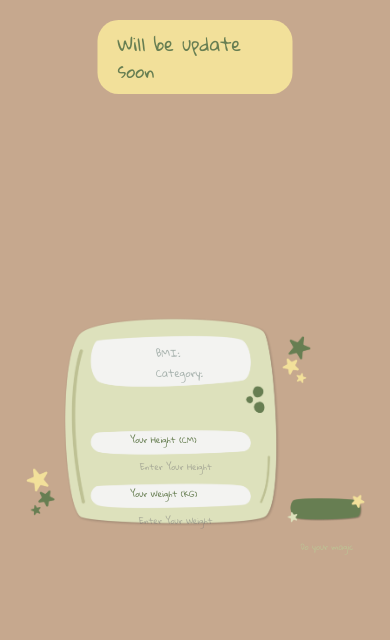
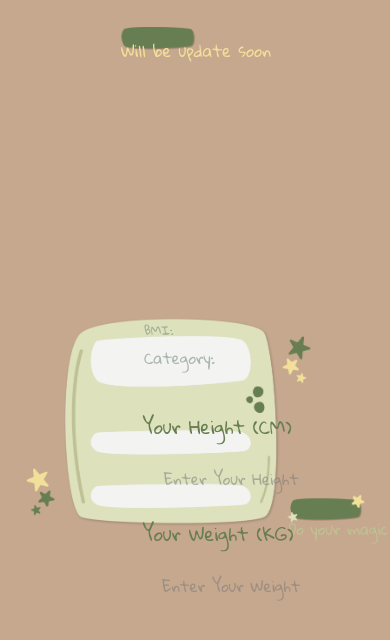
Before and after one commit to TehTarikPanas/calculator-app, an Angular app: page / in a window 390 px wide. Shown: the top 640 px of the page. Built offline with nearby package versions, Linux system fonts and the light colour scheme.

Commit message:
feat(bmi): enhance update banner with responsive design and new assets

```diff
--- a/src/app/bmi/bmi.component.css
+++ b/src/app/bmi/bmi.component.css
@@ -22,16 +22,27 @@ body {
 
 .update-banner {
   position: absolute; /* overlay on top of base image */
+  display: flex;
+  align-items: center;
   top: 20px;
-  left: 46%;
+  left: 50%;
   transform: translateX(-50%);
-  background-color: var(--color-yellow);
-  color: var(--color-dark-green);
+  color: var(--color-yellow);
   padding: 10px 20px;
-  font-size: var(--paragraph-font-size-desktop);
+  font-size: var(--label-font-size-desktop);
   font-family: var(--main-font);
   z-index: 999;
-  border-radius: 21px;
+}
+
+.banner-image img {
+  width: 60%;
+  height: 60%;
+}
+
+.banner-text {
+  position: absolute;
+  top: 28px;
+  left: 15%;
 }
 
 .calculator-base {
@@ -121,13 +132,21 @@ body {
     top: 20px;
     left: 50%;
     transform: translateX(-50%);
-    background-color: var(--color-yellow);
-    color: var(--color-dark-green);
+    color: var(--color-yellow);
     padding: 10px 20px;
-    font-size: var(--paragraph-font-size-desktop);
+    font-size: var(--label-font-size-desktop);
     font-family: var(--main-font);
     z-index: 999;
-    border-radius: 21px;
+  }
+
+  .banner-image img {
+    width: 40%;
+    height: 40%;
+  }
+
+  .banner-text {
+    top: 20px;
+    left: 10%;
   }
 
   .bmi-result {
@@ -180,3 +199,74 @@ body {
     font-size: var(--small-font-size-mobile);
   }
 }
+
+/* Responsive - Tablet */
+@media (max-width: 768px) {
+  .update-banner {
+    position: absolute;
+    top: 15px;
+    left: 50%;
+    transform: translateX(-50%);
+    color: var(--color-yellow);
+    padding: 12px 24px;
+    font-size: var(--paragraph-font-size-tablet);
+    font-family: var(--main-font);
+    z-index: 999;
+  }
+
+  .banner-image img {
+    width: 50%;
+    height: 50%;
+  }
+
+  .banner-text {
+    top: 24px;
+    left: 12%;
+  }
+
+  .bmi-result {
+    top: 38%;
+    font-size: var(--label-font-size-tablet);
+  }
+
+  .bmi-category {
+    margin-top: 8px;
+    font-size: var(--body-font-size-tablet);
+  }
+
+  .bmi-inputs {
+    top: 48%;
+    gap: 10px;
+    position: absolute;
+    left: 55%;
+    transform: translateX(-50%);
+    display: flex;
+    flex-direction: column;
+    margin-left: -80px;
+    text-align: center;
+  }
+
+  .bmi-input-group label {
+    margin-bottom: 8px;
+    padding: var(--padding-sm);
+    font-size: var(--section-label-font-size-tablet);
+  }
+
+  .bmi-input {
+    width: 100%;
+    padding: var(--padding-sm);
+    font-size: var(--body-font-size-tablet);
+  }
+
+  .bmi-button-container {
+    position: absolute;
+    top: 60%;
+    right: 28%;
+    transform: translateX(50%);
+  }
+
+  .bmi-button {
+    font-size: var(--body-font-size-tablet);
+    padding: var(--padding-sm);
+  }
+}
--- a/src/app/bmi/bmi.component.html
+++ b/src/app/bmi/bmi.component.html
@@ -7,7 +7,12 @@
 </head>
 <body>
   <div class="container">
-    <div class="update-banner">Will be update soon</div>
+    <div class="update-banner">
+      <div class="banner-image">
+        <img src="/assets/container.png" alt="Update Message" />
+      </div>
+      <div class="banner-text">Will be update soon</div>
+    </div>
 
     <div class="calculator-base">
       <img src="/assets/calculator-base.png" alt="" />
--- a/src/assets/theme/theme.css
+++ b/src/assets/theme/theme.css
@@ -28,6 +28,16 @@
   --small-font-size-mobile: 8px;
   /* --label-font-size-mobile: 12px; */
 
+  --hero-title-font-size-tablet: 64px;
+  --section-title-font-size-tablet: 40px;
+  --heading-font-size-tablet: 20px;
+  --section-label-font-size-tablet: 18px;
+  --subheading-font-size-tablet: 30px;
+  --paragraph-font-size-tablet: 16px;
+  --body-font-size-tablet: 15px;
+  --label-font-size-tablet: 12px;
+  --small-font-size-tablet: 10px;
+
   --padding-xs: 4px;
   --padding-sm: 8px;
   --padding-md: 16px;
```
Also changed, not shown: src/assets/container.png (added).
